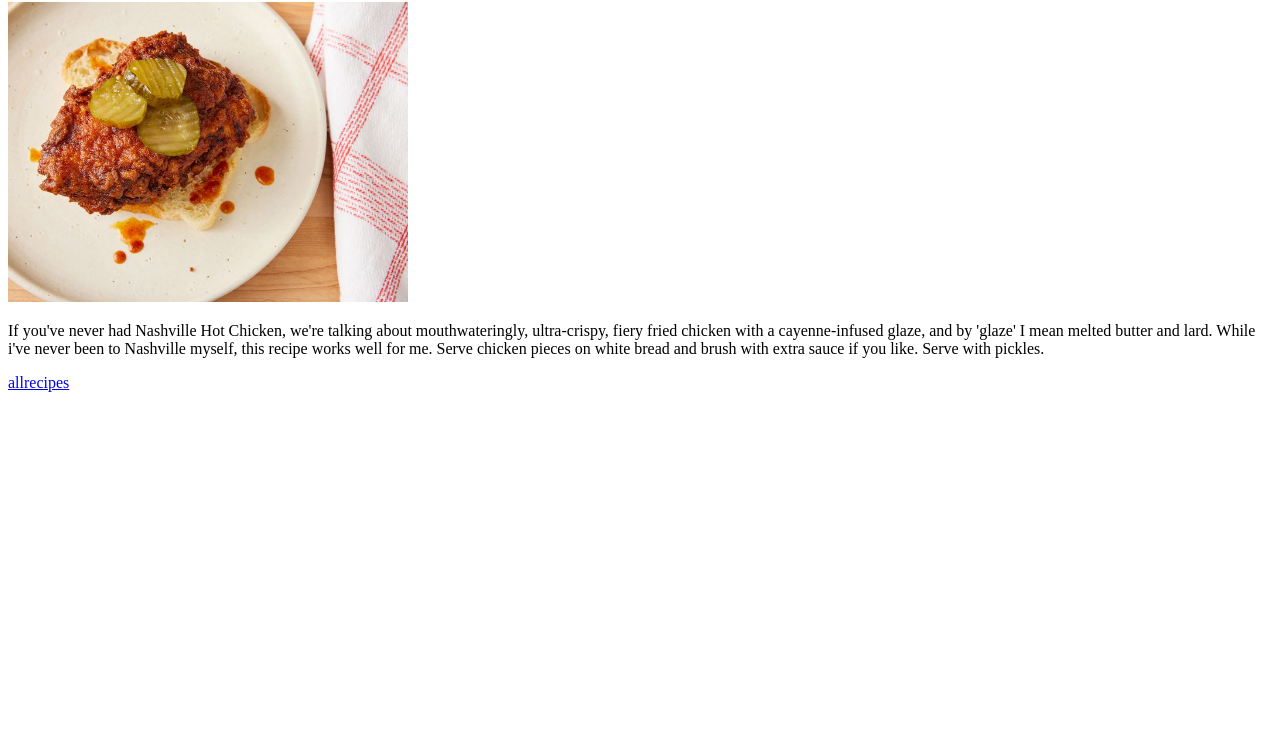
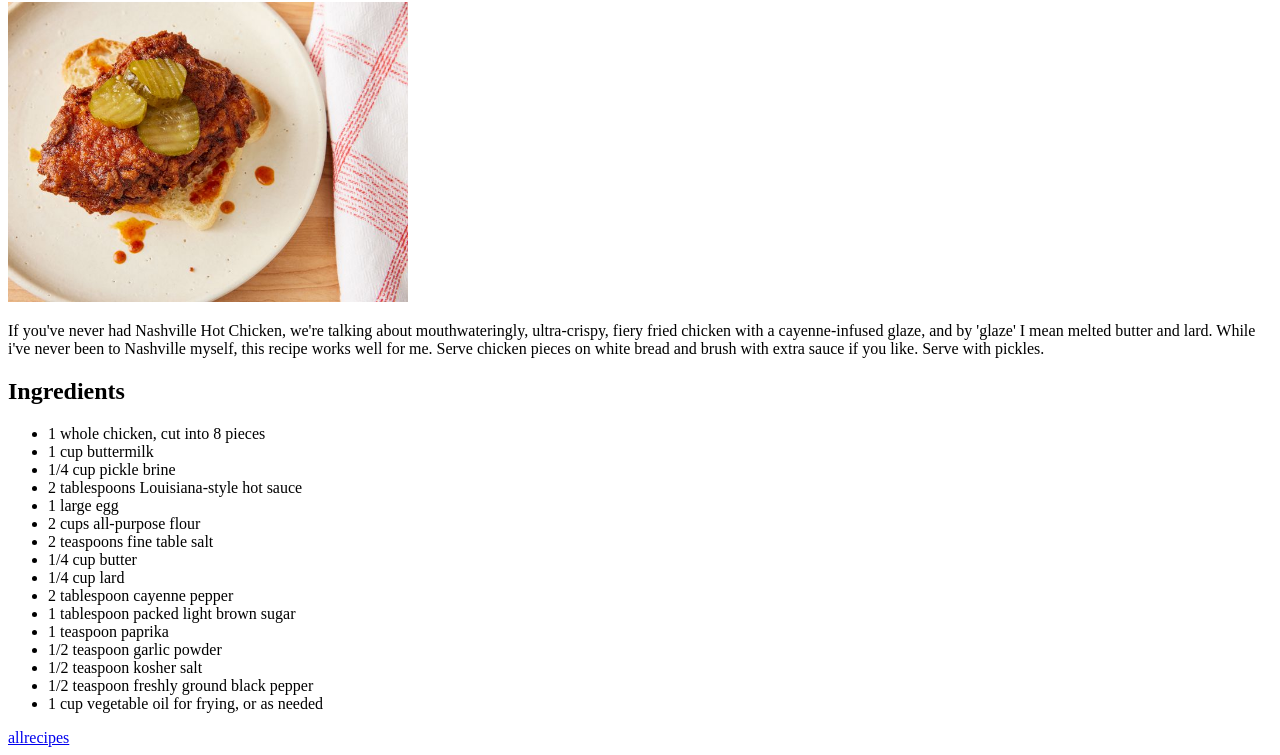
Before and after one commit to Y-igyu/odin-recipes, a plain HTML site: page recipes/chicken.html in a window 1280 px wide. Shown: the part 78-833 px from the top of the page. Before the commit the page ends 800 px from the top, so only its background shows below. Drawn offline with Linux system fonts and the light colour scheme.

Commit message:
Added ingredients

```diff
--- a/recipes/chicken.html
+++ b/recipes/chicken.html
@@ -11,6 +11,27 @@
         <img src="../images/hot-chicken.jpg" width="400">
         <p>If you've never had Nashville Hot Chicken, we're talking about mouthwateringly, ultra-crispy, fiery fried chicken with a cayenne-infused glaze, and by 'glaze' I mean melted butter and lard. While i've never been to Nashville myself, this recipe works well for me. Serve chicken pieces on white bread and brush with extra sauce if you like. Serve with pickles.</p>
     </div>
+    <div>
+        <h2>Ingredients</h2>
+        <ul>
+            <li>1 whole chicken, cut into 8 pieces</li>
+            <li>1 cup buttermilk</li>
+            <li>1/4 cup pickle brine</li>
+            <li>2 tablespoons Louisiana-style hot sauce</li>
+            <li>1 large egg</li>
+            <li>2 cups all-purpose flour</li>
+            <li>2 teaspoons fine table salt</li>
+            <li>1/4 cup butter</li>
+            <li>1/4 cup lard</li>
+            <li>2 tablespoon cayenne pepper</li>
+            <li>1 tablespoon packed light brown sugar</li>
+            <li>1 teaspoon paprika</li>
+            <li>1/2 teaspoon garlic powder</li>
+            <li>1/2 teaspoon kosher salt</li>
+            <li>1/2 teaspoon freshly ground black pepper</li>
+            <li>1 cup vegetable oil for frying, or as needed</li>
+        </ul>
+    </div>
     <a href="https://www.allrecipes.com/recipe/254804/chef-johns-nashville-hot-chicken/">allrecipes</a>
 </body>
 </html>
```
